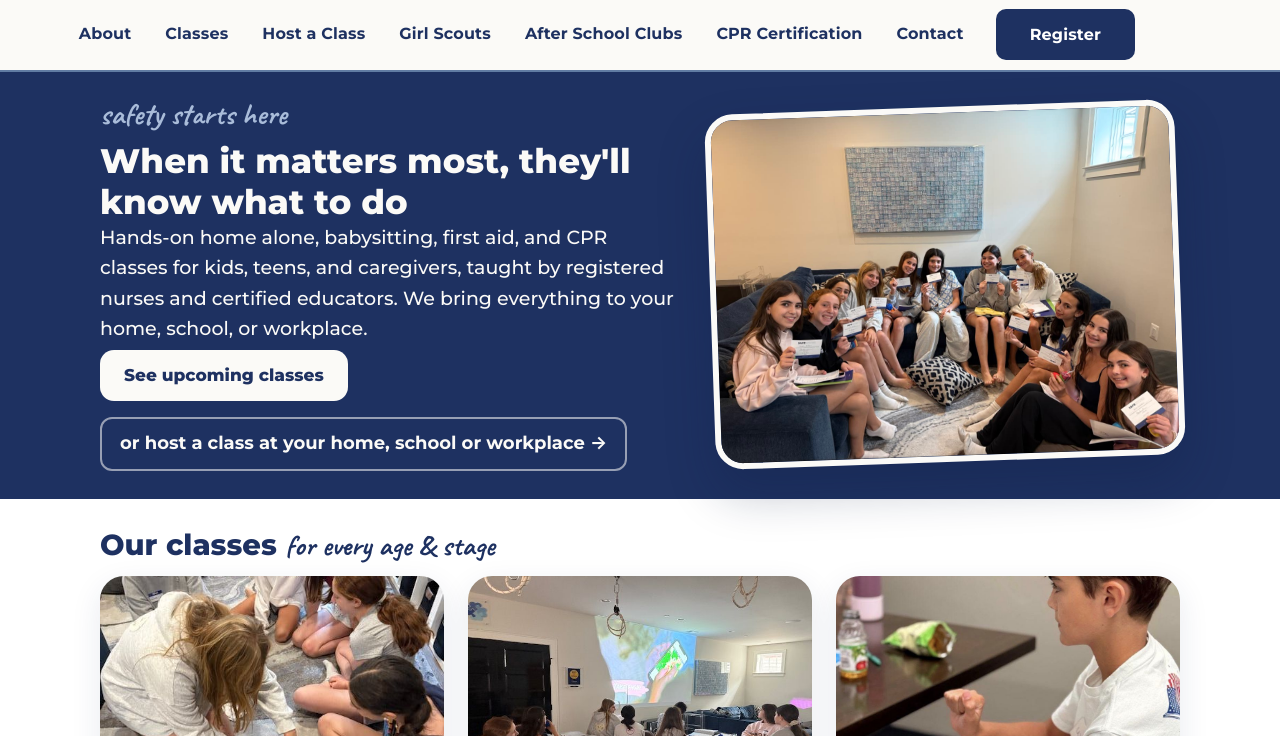
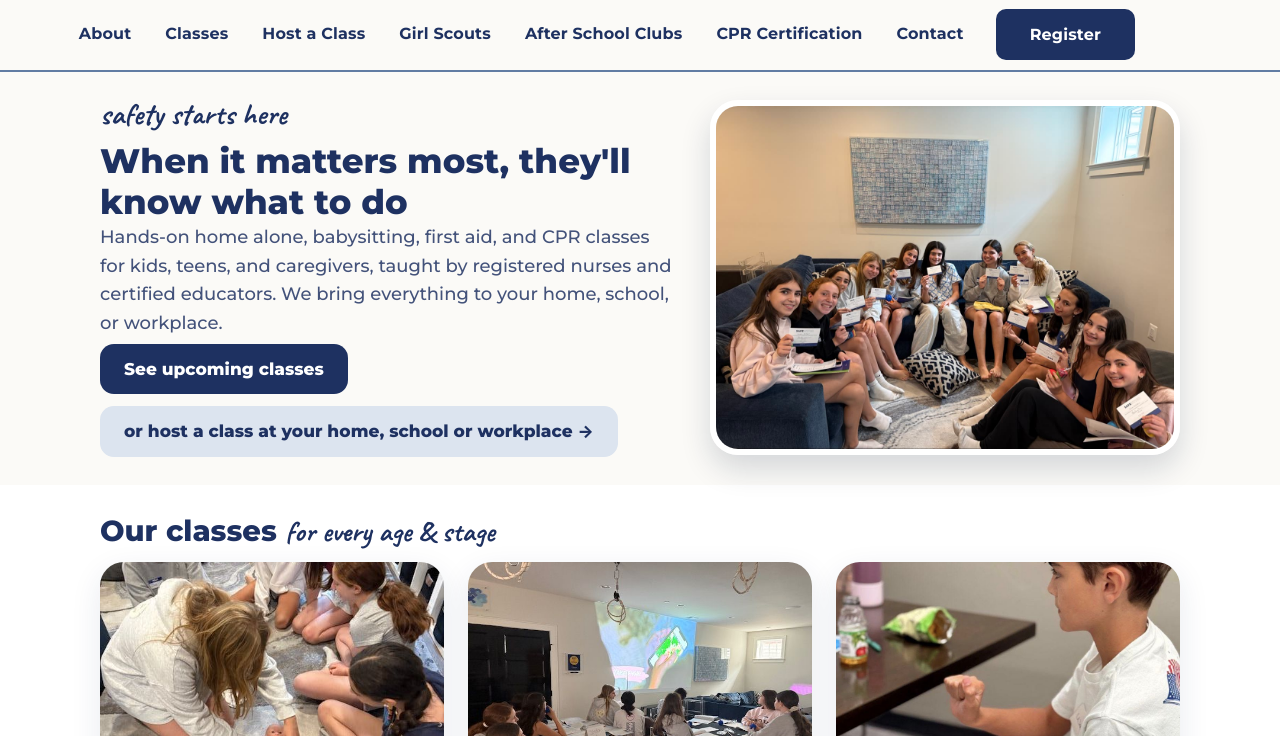
Before and after one commit to ltkarr/mindfulbeginnings, a website: page index.html in a window 1280 px wide. Shown: the part 64-800 px from the top of the page. Drawn offline with Linux system fonts and the light colour scheme.

Commit message:
Homepage hero goes light: warm white background, navy type, straight photo, host link becomes light-blue button

```diff
--- a/index.html
+++ b/index.html
@@ -16,6 +16,13 @@
 <link rel="stylesheet" href="https://fonts.googleapis.com/css2?family=Montserrat:wght@400;500;600;700;800&display=swap">
 <link rel="stylesheet" href="/site.css?v=25">
 <style>
+.home-hero{background:var(--cream);color:var(--navy)}
+.home-hero h1{color:var(--navy)}
+.home-hero .mb-eyebrow{color:var(--navy)}
+.home-hero .mb-lede{color:#43527A;font-size:18px}
+.mb-hero.home-hero .mb-btn-gold{background:var(--navy);color:#fff}
+.mb-hero.home-hero .mb-btn-gold:hover{background:#16264C;color:#fff}
+.home-hero .mb-photo{transform:none;border-color:#fff;box-shadow:0 14px 30px rgba(15,29,63,.16)}
 
 .mb-grid-3 .mb-btn{white-space:nowrap}
 .cpr-band-split{display:flex;align-items:center;gap:40px}
@@ -59,7 +66,7 @@
 </nav>
 </header>
 
-<section class="mb-hero">
+<section class="mb-hero home-hero">
 <div class="mb-hero-inner mb-hero-grid">
 <div>
 <p class="mb-eyebrow">safety starts here</p>
@@ -67,8 +74,8 @@
 <p class="mb-lede">Hands-on home alone, babysitting, first aid, and CPR classes for kids, teens, and caregivers, taught by registered nurses and certified educators. We bring everything to your home, school, or workplace.</p>
 <div class="mb-actions">
 <a class="mb-btn mb-btn-gold" href="/register">See upcoming classes</a>
+<a class="mb-btn mb-btn-navy" href="/host-a-class.html">or host a class at your home, school or workplace →</a>
 </div>
-<p style="margin:16px 0 0"><a href="/host-a-class.html" style="display:inline-block;color:var(--cream);font-weight:700;text-decoration:none;border:2px solid rgba(251,250,247,.55);border-radius:12px;padding:11px 18px">or host a class at your home, school or workplace →</a></p>
 </div>
 <figure style="margin:0">
 <img class="mb-photo" src="/images/host/host-safe-sitter-graduates.jpg" alt="Safe Sitter graduates holding their certificates after class">
```
